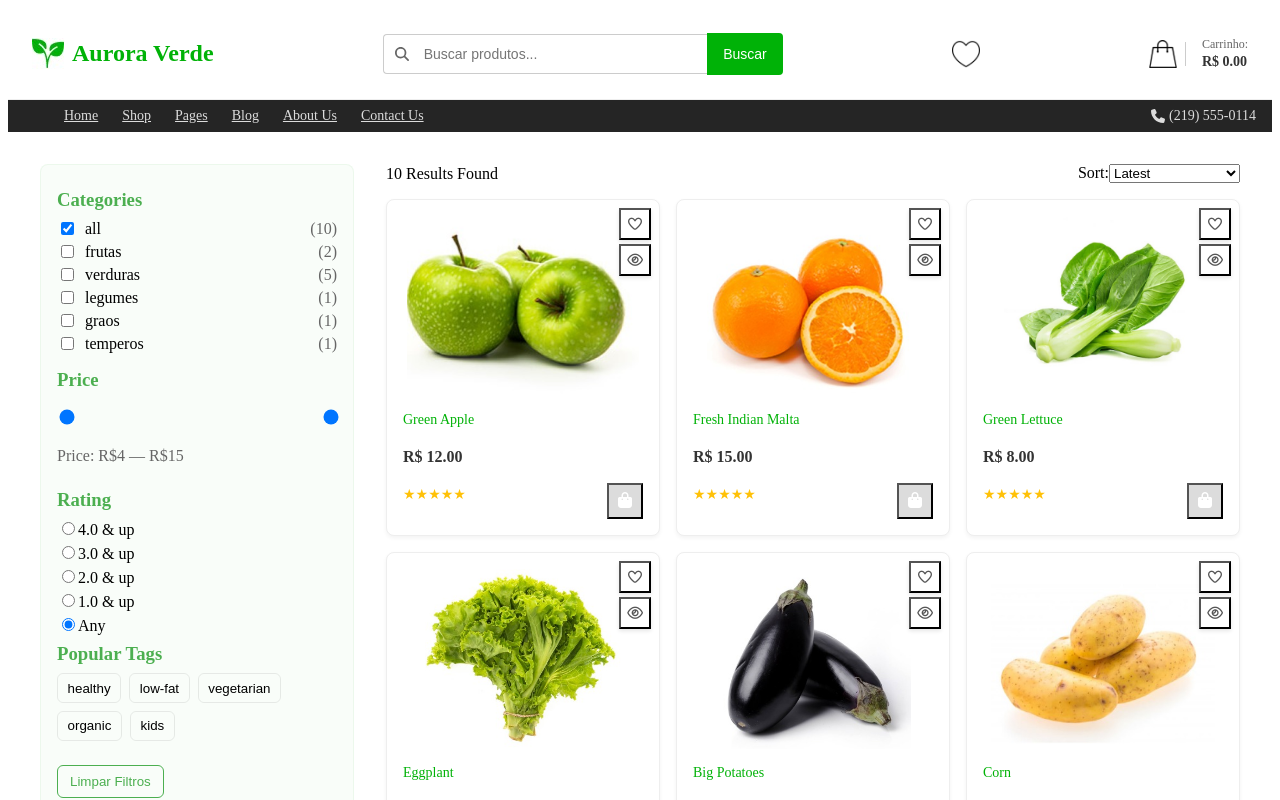
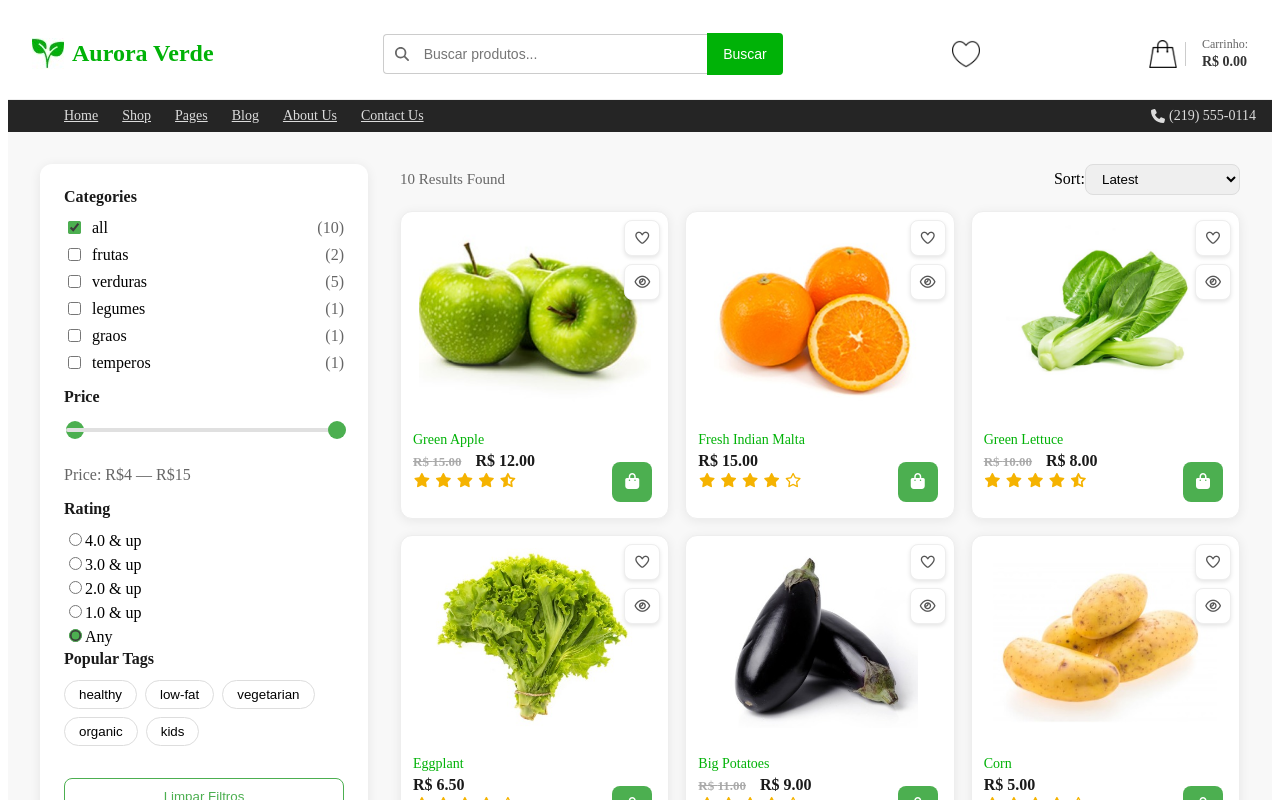
Before and after one commit to ThaysPei/aurora-verde, a React (Vite) app: page /shop in a window 1280 px wide. Shown: the top 800 px of the page. Built offline with nearby package versions, Linux system fonts and the light colour scheme.

Commit message:
fix(product-card): dynamic stars, show original price and out-of-stock badge; add styles

```diff
--- a/src/components/ProductCard.jsx
+++ b/src/components/ProductCard.jsx
@@ -1,9 +1,32 @@
 import './PopularProducts.css';
 import { useCart } from '../contexts/CartContext';
 
+function renderStars(rating) {
+  const full = Math.floor(rating || 0);
+  const frac = (rating || 0) - full;
+  const half = frac >= 0.5;
+  const stars = [];
+  for (let i = 0; i < full; i++) {
+    stars.push(<i key={`f-${i}`} className="fas fa-star" />);
+  }
+  if (half) {
+    // use half star if available, otherwise use a semi-transparent full star
+    stars.push(<i key="half" className="fas fa-star-half-alt" />);
+  }
+  const total = full + (half ? 1 : 0);
+  for (let i = total; i < 5; i++) {
+    stars.push(<i key={`e-${i}`} className="far fa-star" />);
+  }
+  return stars;
+}
+
 function ProductCard({ product, isFavorite, onToggleFavorite, onAddToCart, isInCart }) {
+  const rating = typeof product.rating === 'number' ? product.rating : 0;
+
   return (
     <article className="product-card">
+      {product.outOfStock && <div className="out-of-stock-badge">Out of Stock</div>}
+
       <div className="card-icons">
         <button
           className={`icon-btn ${isFavorite ? 'favorited' : ''}`}
@@ -25,13 +48,16 @@ function ProductCard({ product, isFavorite, onToggleFavorite, onAddToCart, isInC
 
       <div className="product-info">
         <p className="product-title">{product.title}</p>
-        <p className="product-price">R$ {product.price.toFixed(2)}</p>
-        <div className="rating" aria-label={`Avaliação: ${product.rating || 0} de 5 estrelas`}>
-          {Array.from({ length: 5 }).map((_, i) => (
-            <span key={i} className={i < Math.round(product.rating || 0) ? 'star filled' : 'star'}>
-              ★
-            </span>
-          ))}
+
+        <div className="product-price">
+          {product.originalPrice !== null && (
+            <span className="original-price">R$ {product.originalPrice.toFixed(2)}</span>
+          )}
+          <span className="current-price">R$ {product.price.toFixed(2)}</span>
+        </div>
+
+        <div className="rating" aria-label={`Avaliação: ${rating} de 5 estrelas`}>
+          {renderStars(rating)}
         </div>
       </div>
 
--- a/src/pages/Shop.css
+++ b/src/pages/Shop.css
@@ -1,12 +1,13 @@
 :root {
   --primary: #4caf50;
-  --bg: #fff;
+  --bg: #f8f8f8;
   --muted: #666;
 }
 
 .shop-container {
   padding: 2rem;
   min-height: 80vh;
+  background: var(--bg);
 }
 
 .shop-layout {
@@ -17,10 +18,10 @@
 
 .shop-sidebar {
   width: 280px;
-  background: rgba(76, 175, 80, 0.03);
-  border: 1px solid rgba(76, 175, 80, 0.08);
-  padding: 1rem;
-  border-radius: 8px;
+  background: #fff;
+  padding: 24px;
+  border-radius: 12px;
+  box-shadow: 0 2px 12px rgba(0,0,0,0.08);
 }
 
 .shop-main {
@@ -28,8 +29,16 @@
 }
 
 .filters h3 {
-  margin: 0.5rem 0;
-  color: var(--primary);
+  margin: 0 0 12px 0;
+  color: #1a1a1a;
+  font-weight: 600;
+  font-size: 16px;
+}
+
+.shop-sidebar section {
+  padding-bottom: 16px;
+  margin-bottom: 16px;
+  border-bottom: 1px solid #f0f0f0;
 }
 
 .category-list {
@@ -39,13 +48,17 @@
 }
 
 .category-list li {
-  margin: 0.25rem 0;
+  margin: 0.5rem 0;
 }
 
 .category-list label {
   display: flex;
   align-items: center;
   gap: 0.5rem;
+}
+
+.category-list input[type='checkbox'] {
+  accent-color: var(--primary);
 }
 
 .category-list .count {
@@ -64,6 +77,36 @@
   background: transparent;
   position: absolute;
   left: 0;
+  height: 4px;
+}
+
+/* Track */
+.price-range input[type='range']::-webkit-slider-runnable-track {
+  height: 4px;
+  background: #e0e0e0;
+  border-radius: 4px;
+}
+.price-range input[type='range']::-moz-range-track {
+  height: 4px;
+  background: #e0e0e0;
+  border-radius: 4px;
+}
+
+/* Thumb */
+.price-range input[type='range']::-webkit-slider-thumb {
+  -webkit-appearance: none;
+  width: 18px;
+  height: 18px;
+  border-radius: 50%;
+  background: var(--primary);
+  margin-top: -7px;
+}
+.price-range input[type='range']::-moz-range-thumb {
+  width: 18px;
+  height: 18px;
+  border-radius: 50%;
+  background: var(--primary);
+  border: none;
 }
 
 .price-label {
@@ -76,6 +119,10 @@
   margin: 0.25rem 0;
 }
 
+.rating-group input[type='radio'] {
+  accent-color: var(--primary);
+}
+
 .tags {
   display: flex;
   flex-wrap: wrap;
@@ -84,27 +131,32 @@
 }
 
 .tag-btn {
-  background: transparent;
-  border: 1px solid rgba(0, 0, 0, 0.08);
-  padding: 0.4rem 0.6rem;
-  border-radius: 6px;
+  background: #fff;
+  border: 1px solid #ddd;
+  padding: 6px 14px;
+  border-radius: 20px;
   cursor: pointer;
 }
 
 .tag-btn.active {
   background: var(--primary);
-  color: white;
+  color: #fff;
   border-color: var(--primary);
 }
 
 .clear-btn {
-  margin-top: 0.5rem;
+  margin-top: 16px;
+  width: 100%;
   background: transparent;
   border: 1px solid var(--primary);
   color: var(--primary);
-  padding: 0.5rem 0.75rem;
-  border-radius: 6px;
+  padding: 0.6rem 0.75rem;
+  border-radius: 8px;
   cursor: pointer;
+}
+.clear-btn:hover {
+  background: var(--primary);
+  color: #fff;
 }
 
 .results-header {
@@ -114,10 +166,101 @@
   margin-bottom: 1rem;
 }
 
+.results-count {
+  font-size: 15px;
+  color: #666;
+}
+
+.sort select {
+  border-radius: 8px;
+  border: 1px solid #ddd;
+  padding: 6px 12px;
+}
+
 .product-grid {
   display: grid;
   grid-template-columns: repeat(3, 1fr);
   gap: 1rem;
+}
+
+.product-card {
+  position: relative;
+  background: #fff;
+  border-radius: 12px;
+  box-shadow: 0 2px 12px rgba(0,0,0,0.07);
+  padding: 12px;
+  display: flex;
+  flex-direction: column;
+  gap: 12px;
+  transition: box-shadow 200ms ease, transform 200ms ease;
+}
+.product-card:hover {
+  box-shadow: 0 6px 24px rgba(0,0,0,0.13);
+  transform: translateY(-4px);
+}
+
+.out-of-stock-badge {
+  position: absolute;
+  top: 10px;
+  left: 10px;
+  background: #e53935;
+  color: #fff;
+  font-size: 11px;
+  font-weight: 600;
+  padding: 4px 8px;
+  border-radius: 4px;
+  z-index: 5;
+}
+
+.product-price {
+  display: flex;
+  align-items: baseline;
+  gap: 8px;
+}
+
+.original-price {
+  text-decoration: line-through;
+  color: #aaa;
+  font-size: 13px;
+  margin-right: 6px;
+}
+
+.current-price {
+  font-weight: 600;
+  color: #1a1a1a;
+}
+
+.rating i {
+  color: #f5b301;
+  margin-right: 4px;
+}
+
+.card-icons {
+  display: flex;
+  gap: 8px;
+}
+.card-icons .icon-btn {
+  background: #fff;
+  border-radius: 8px;
+  border: 1px solid #eee;
+  width: 36px;
+  height: 36px;
+  display: inline-flex;
+  align-items: center;
+  justify-content: center;
+}
+
+.add-to-cart {
+  background: var(--primary);
+  color: #fff;
+  border-radius: 8px;
+  border: none;
+  width: 40px;
+  height: 40px;
+  display: inline-flex;
+  align-items: center;
+  justify-content: center;
+  cursor: pointer;
 }
 
 @media (max-width: 900px) {
```
